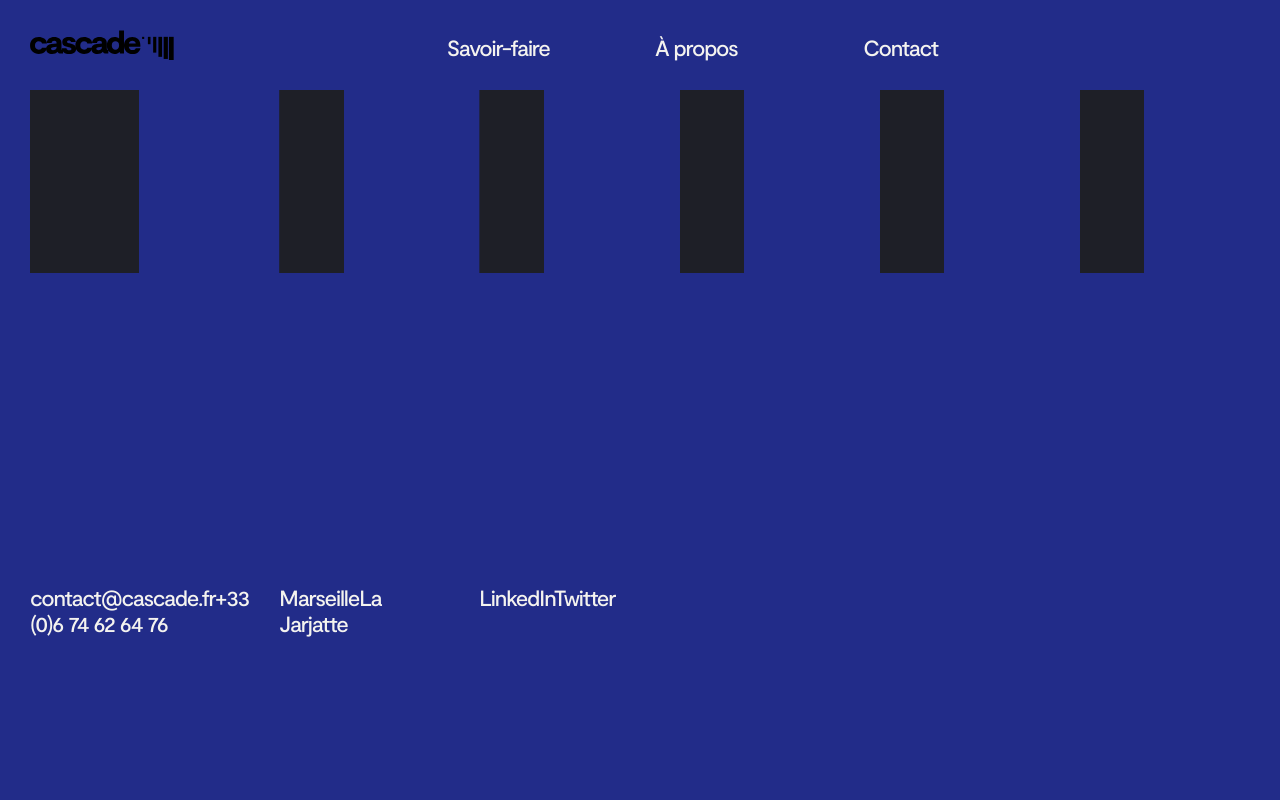
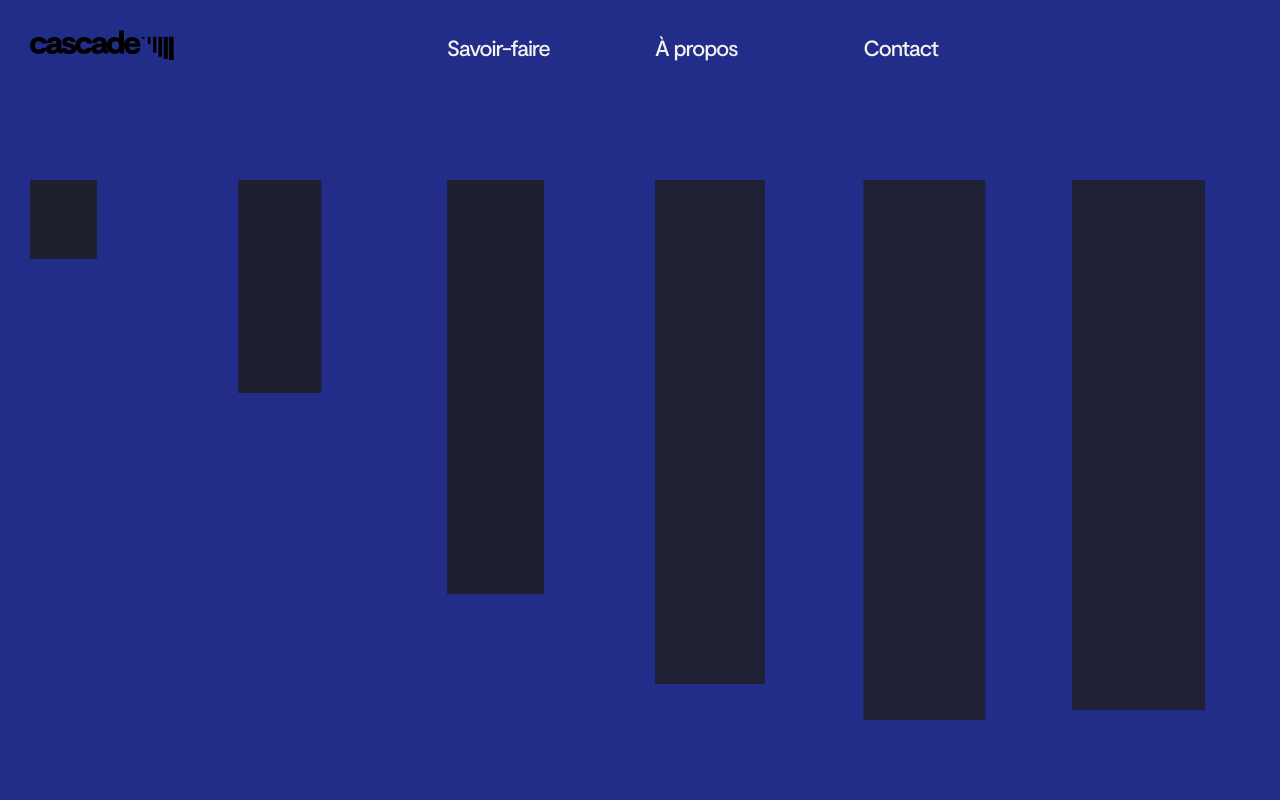
Before and after one commit to LapassetAC/cascade, a Next.js app: page /contact in a window 1280 px wide. Shown: the top 800 px of the page. Built offline with nearby package versions, Linux system fonts and the light colour scheme.

Commit message:
animation css

```diff
--- a/src/components/layout/footer.js
+++ b/src/components/layout/footer.js
@@ -2,99 +2,154 @@ import styled, { css, keyframes } from "styled-components";
 import React, { useState, useEffect, useRef } from "react";
 import theme from "@/styles/theme";
 
+const screenHeightWithoutHeader = `calc(100vh - 90px)`;
+
 const drop1 = keyframes`
 	from {
 		opacity: 0;
-    clip-path: rect(0 0px 0px 0);
+    clip-path: rect(0 0% 0% 0);
 	}
 	to {
 		opacity: 1;
-		clip-path: inset(0 100px 100px 0);
+		clip-path: rect(0 44% 13% 0);
 	}
 `;
 const drop2 = keyframes`
 	from {
 		opacity: 0;
-    clip-path: rect(0 0px 0px 0);
+    clip-path: rect(0 0% 0% 0);
 	}
 	to {
 		opacity: 1;
-		clip-path: inset(0 100px 100px 0);
+		clip-path: rect(0 56% 36% 0);
 	}
 `;
 const drop3 = keyframes`
 	from {
 		opacity: 0;
-    clip-path: rect(0 0px 0px 0);
+    clip-path: rect(0 0% 0% 0);
 	}
 	to {
 		opacity: 1;
-		clip-path: inset(0 100px 100px 0);
+		clip-path: rect(0 67% 72% 0);
 	}
 `;
 const drop4 = keyframes`
 	from {
 		opacity: 0;
-    clip-path: rect(0 0px 0px 0);
+    clip-path: rect(0 0% 0% 0);
 	}
 	to {
 		opacity: 1;
-		clip-path: inset(0 100px 100px 0);
+		clip-path: rect(0 78% 90% 0);
 	}
 `;
 const drop5 = keyframes`
 	from {
 		opacity: 0;
-    clip-path: rect(0 0px 0px 0);
+    clip-path: rect(0 0% 0% 0);
 	}
 	to {
 		opacity: 1;
-		clip-path: inset(0 100px 100px 0);
+		clip-path: rect(0 89% 99% 0);
 	}
 `;
 const drop6 = keyframes`
 	from {
-		opacity: 0;
-    clip-path: rect(0 0px 0px 0);
+    opacity: 0;
+    clip-path: rect(0 0% 0% 0);
 	}
 	to {
-		opacity: 1;
-		clip-path: inset(0 100px 100px 0);
+    opacity: 1;
+		clip-path: rect(0 100% 100% 0);
 	}
 `;
 
 const StyledFooter = styled.footer`
-  height: calc(100vh - 90px);
+  height: ${screenHeightWithoutHeader};
+  margin-top: 60px;
+  @media ${({ theme }) => theme.minWidth.sm} {
+    font-size: 16px;
+    margin-top: 90px;
+  }
   aside {
+    grid-row: 1/2;
     width: 100%;
-    height: 300px;
     background-color: ${({ theme }) => theme.color.black};
 
     view-timeline-name: --revealing-image;
     view-timeline-axis: block;
-
     animation-timeline: --revealing-image;
-
-    animation-range: entry 0% cover 100%;
-    animation-direction: both;
+    animation-range: entry 0% cover ${screenHeightWithoutHeader};
+    animation-fill-mode: both;
+    animation-timing-function: linear;
 
     &:nth-of-type(1) {
       animation-name: ${drop1};
+      animation-delay: 1s;
+      animation-duration: 6s;
     }
     &:nth-of-type(2) {
       animation-name: ${drop2};
+      animation-delay: 2s;
+      animation-duration: 6s;
     }
     &:nth-of-type(3) {
       animation-name: ${drop3};
+      animation-delay: 3s;
+      animation-duration: 6s;
     }
     &:nth-of-type(4) {
       animation-name: ${drop4};
+      animation-delay: 4s;
+      animation-duration: 6s;
     }
     &:nth-of-type(5) {
       animation-name: ${drop5};
+      animation-delay: 5s;
+      animation-duration: 6s;
     }
     &:nth-of-type(6) {
       animation-name: ${drop6};
+      animation-delay: 6s;
+      animation-duration: 6s;
+    }
+  }
+  div {
+    align-self: self-end;
+    color: ${({ $colors }) => $colors.fontColor};
+    @media ${({ theme }) => theme.minWidth.sm} {
+      grid-row: 1/2;
+    }
+    a {
+      display: block;
+      margin-top: 15px;
+    }
+    &:nth-of-type(1) {
+      grid-column: 1 / 4;
+      grid-row: 2/3;
+      @media ${({ theme }) => theme.minWidth.sm} {
+        grid-column: 1 / 2;
+        grid-row: 1/2;
+      }
+    }
+    &:nth-of-type(2) {
+      grid-column: 4 / 6;
+      grid-row: 2/3;
+
+      @media ${({ theme }) => theme.minWidth.sm} {
+        grid-column: 2 / 3;
+        grid-row: 1/2;
+      }
+    }
+    &:nth-of-type(3) {
+      grid-column: 5 / 7;
+      grid-row: 2/3;
+      justify-self: end;
+      @media ${({ theme }) => theme.minWidth.sm} {
+        grid-column: 3 / 4;
+        grid-row: 1/2;
+      }
     }
   }
 `;
@@ -112,7 +167,7 @@ export default function Footer({ colors, noAnimation }) {
   }, []);
 
   return (
-    <StyledFooter className="grid" ref={ref}>
+    <StyledFooter className="grid" ref={ref} $colors={colors}>
       <aside></aside>
       <aside></aside>
       <aside></aside>
@@ -120,7 +175,7 @@ export default function Footer({ colors, noAnimation }) {
       <aside></aside>
       <aside></aside>
 
-      <div>
+      {/* <div>
         <a href="">contact@cascade.fr</a>
         <a href="">+33 (0)6 74 62 64 76</a>
       </div>
@@ -131,7 +186,7 @@ export default function Footer({ colors, noAnimation }) {
       <div>
         <a href="">LinkedIn</a>
         <a href="">Twitter</a>
-      </div>
+      </div> */}
     </StyledFooter>
   );
 }
```
